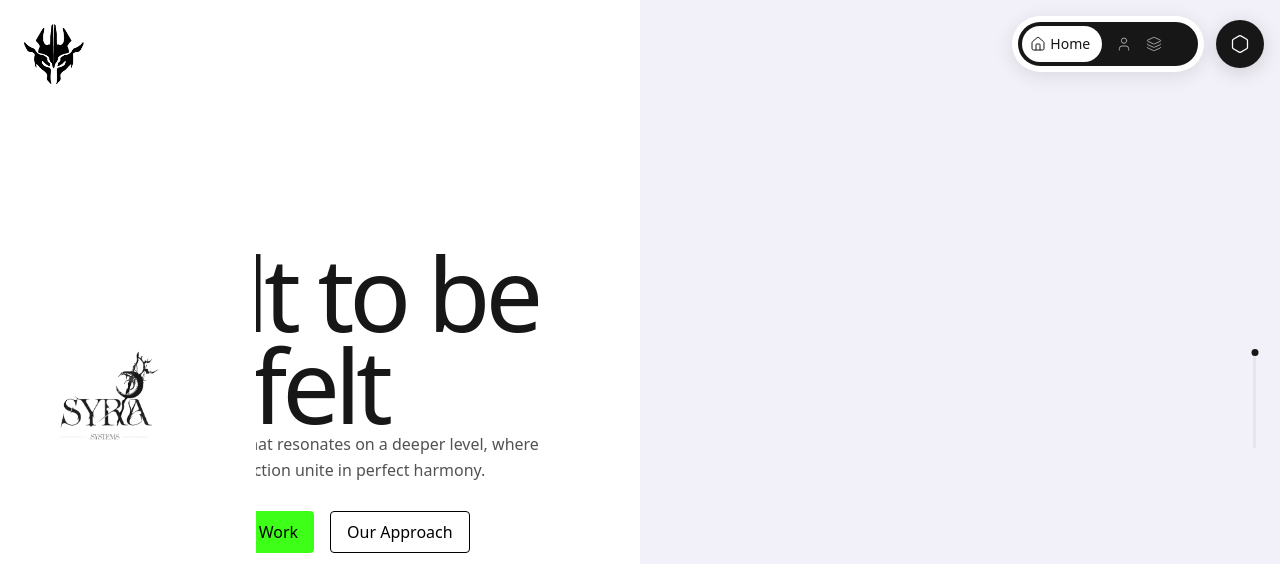
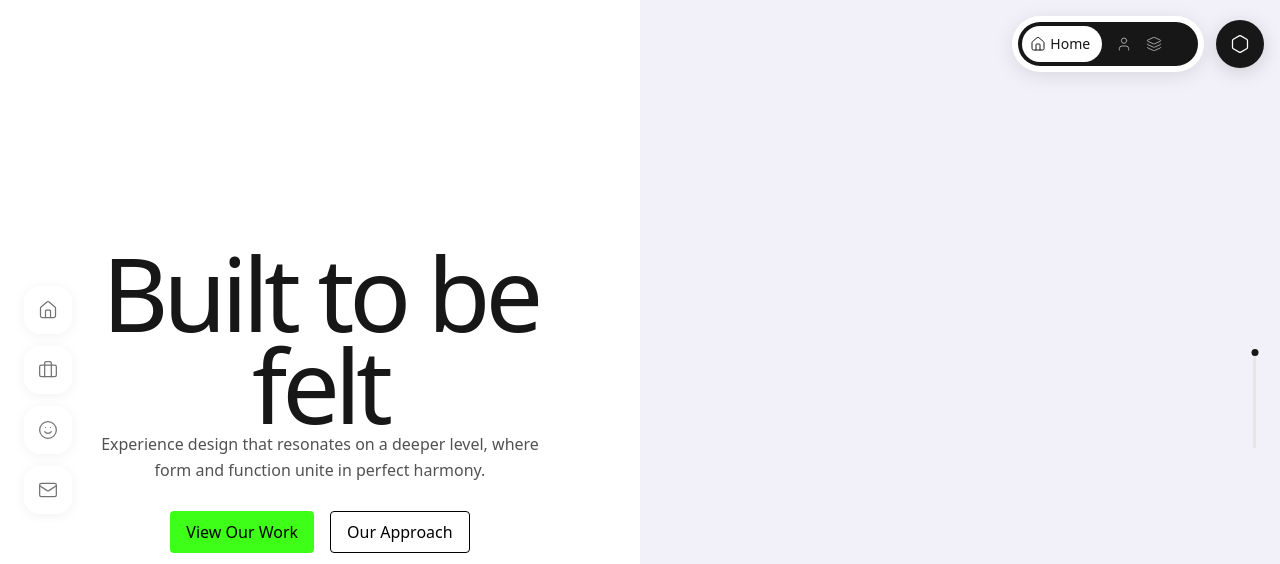
Before and after one commit to hyZenith/SyraSys, a Next.js app: page / in a window 1280 px wide. Shown: the top 564 px of the page. Built offline with nearby package versions, Linux system fonts and the light colour scheme.

Commit message:
refactor: update Sidebar component

```diff
--- a/components/Sidebar.tsx
+++ b/components/Sidebar.tsx
@@ -1,26 +1,40 @@
 "use client";
 import React from "react";
+import { Home, Briefcase, Smile, Mail } from "lucide-react";
+
+const icons = [
+  { icon: Home, label: "Home", href: "#home" },
+  { icon: Briefcase, label: "Services", href: "#services" },
+  { icon: Smile, label: "About", href: "#about" },
+  { icon: Mail, label: "Contact", href: "#contact" },
+];
 
 const Sidebar: React.FC = () => {
-    return (
-        <aside className="fixed left-0 top-0 h-screen w-64 z-50 bg-white">
-            <div className=' p-6 '>
-                <img
-                    src="/assets/logo.png"
-                    alt="SyraLogo"
-                    className="w-15 h-15 cursor-pointer transition duration-150 ease-in-out transform hover:-translate-y-0.5 hover:filter-[invert(38%)_sepia(83%)_saturate(645%)_hue-rotate(69deg)_brightness(95%)_contrast(92%)]"
-                />
-            </div>
-            <div className="absolute top-2/5 p-6 ml-4">
-                <img
-                    src="/assets/SyraSysLogoDark.png"
-                    alt="Syra Systems"
-                    className="w-32 h-auto"
-                />
-            </div>
+  return (
+    <aside className="fixed left-6 top-1/2 -translate-y-1/2 z-40 flex flex-col gap-3">
+      {icons.map(({ icon: Icon, label, href }) => (
+        <a
+          key={label}
+          href={href}
+          aria-label={label}
+          className="sidebar-icon group relative w-12 h-12 rounded-2xl bg-white/80 backdrop-blur-sm
+                     flex items-center justify-center text-neutral-500
+                     shadow-[0_2px_12px_rgba(0,0,0,0.06)] cursor-pointer"
+        >
+          <Icon className="w-5 h-5" strokeWidth={1.5} />
 
-        </aside>
-    );
+          {/* Tooltip */}
+          <span
+            className="absolute left-14 px-3 py-1.5 rounded-full bg-neutral-900 text-white text-xs font-medium
+                        whitespace-nowrap opacity-0 group-hover:opacity-100 scale-90 group-hover:scale-100
+                        transition-all duration-200 pointer-events-none"
+          >
+            {label}
+          </span>
+        </a>
+      ))}
+    </aside>
+  );
 };
 
 export default Sidebar;
```
